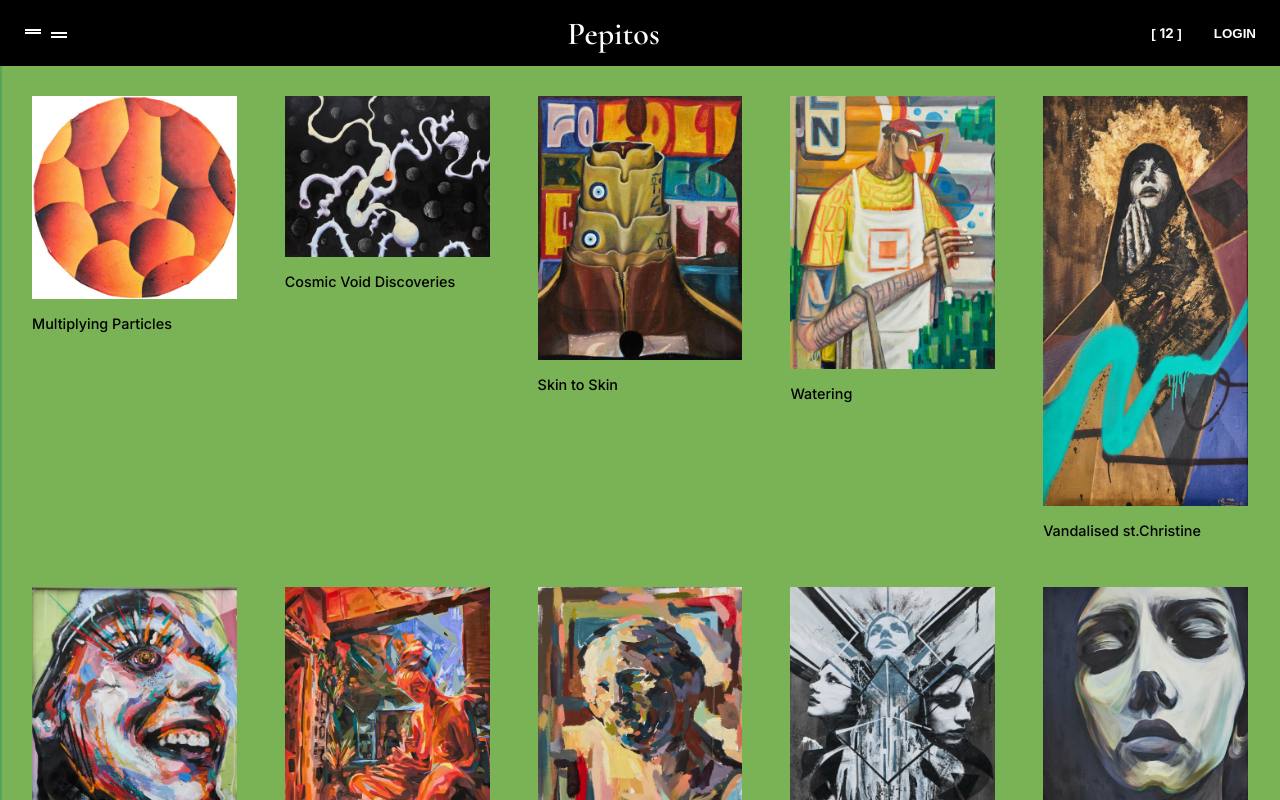
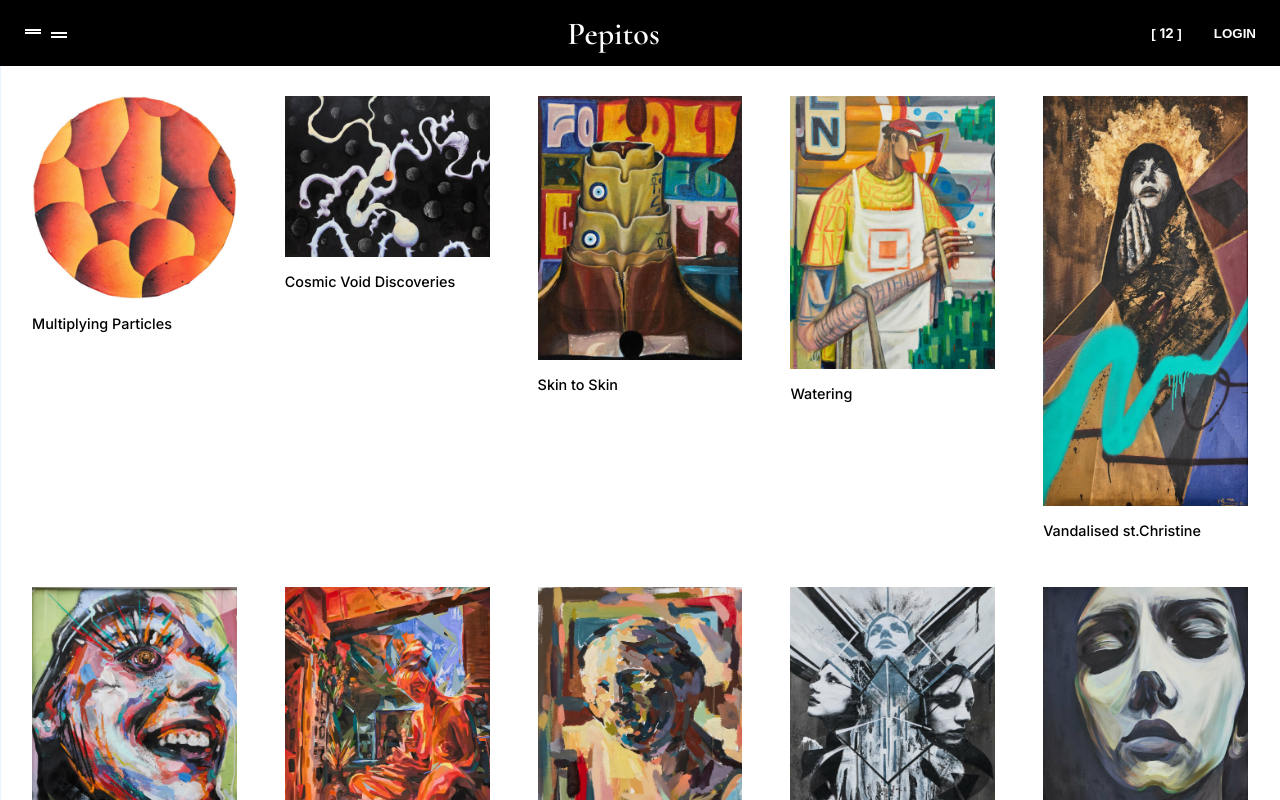
Before and after one commit to leandromuzzupappa/chouse-gallery, a React (Vite) app: page / in a window 1280 px wide. Shown: the top 800 px of the page. Built offline with nearby package versions, Linux system fonts and the light colour scheme.

Commit message:
refactor(gallery-styles): update colors of the background pattern

```diff
--- a/src/pages/GalleryGrid/GalleryGrid.css
+++ b/src/pages/GalleryGrid/GalleryGrid.css
@@ -2,11 +2,22 @@
   --gallery-width: 100vw;
   --gallery-height: 100vh;
   --gallery-padding: 6rem 2rem 2rem 2rem;
+  --bg-gradient-clr-1: #ebf3fc;
+  --bg-gradient-clr-2: #fff;
+  --bg-gradient-stroke: 1.2px;
+  --bg-size: 110px;
 
-  background-color: #79b355;
-  background-image: linear-gradient(#56a559 1.6px, transparent 1.6px),
-    linear-gradient(to right, #56a559 1.6px, #79b355 1.6px);
-  background-size: 52px 52px;
+  background-color: var(--bg-gradient-clr-2);
+  background-image: linear-gradient(
+      var(--bg-gradient-clr-1) var(--bg-gradient-stroke),
+      transparent var(--bg-gradient-stroke)
+    ),
+    linear-gradient(
+      to right,
+      var(--bg-gradient-clr-1) var(--bg-gradient-stroke),
+      var(--bg-gradient-clr-2) var(--bg-gradient-stroke)
+    );
+  background-size: var(--bg-size) var(--bg-size);
   background-attachment: fixed;
 
   min-height: var(--gallery-height);
--- a/src/pages/HomePage/Homepage.css
+++ b/src/pages/HomePage/Homepage.css
@@ -1,10 +1,21 @@
 .homepage {
   --homepage-padding: 6rem 2rem 2rem 2rem;
+  --bg-gradient-clr-1: #ebf3fc;
+  --bg-gradient-clr-2: #fff;
+  --bg-gradient-stroke: 1.2px;
+  --bg-size: 110px;
 
-  background-color: #79b355;
-  background-image: linear-gradient(#56a559 1.6px, transparent 1.6px),
-    linear-gradient(to right, #56a559 1.6px, #79b355 1.6px);
-  background-size: 52px 52px;
+  background-color: var(--bg-gradient-clr-2);
+  background-image: linear-gradient(
+      var(--bg-gradient-clr-1) var(--bg-gradient-stroke),
+      transparent var(--bg-gradient-stroke)
+    ),
+    linear-gradient(
+      to right,
+      var(--bg-gradient-clr-1) var(--bg-gradient-stroke),
+      var(--bg-gradient-clr-2) var(--bg-gradient-stroke)
+    );
+  background-size: var(--bg-size) var(--bg-size);
   background-attachment: fixed;
   padding: var(--homepage-padding);
 }
```
